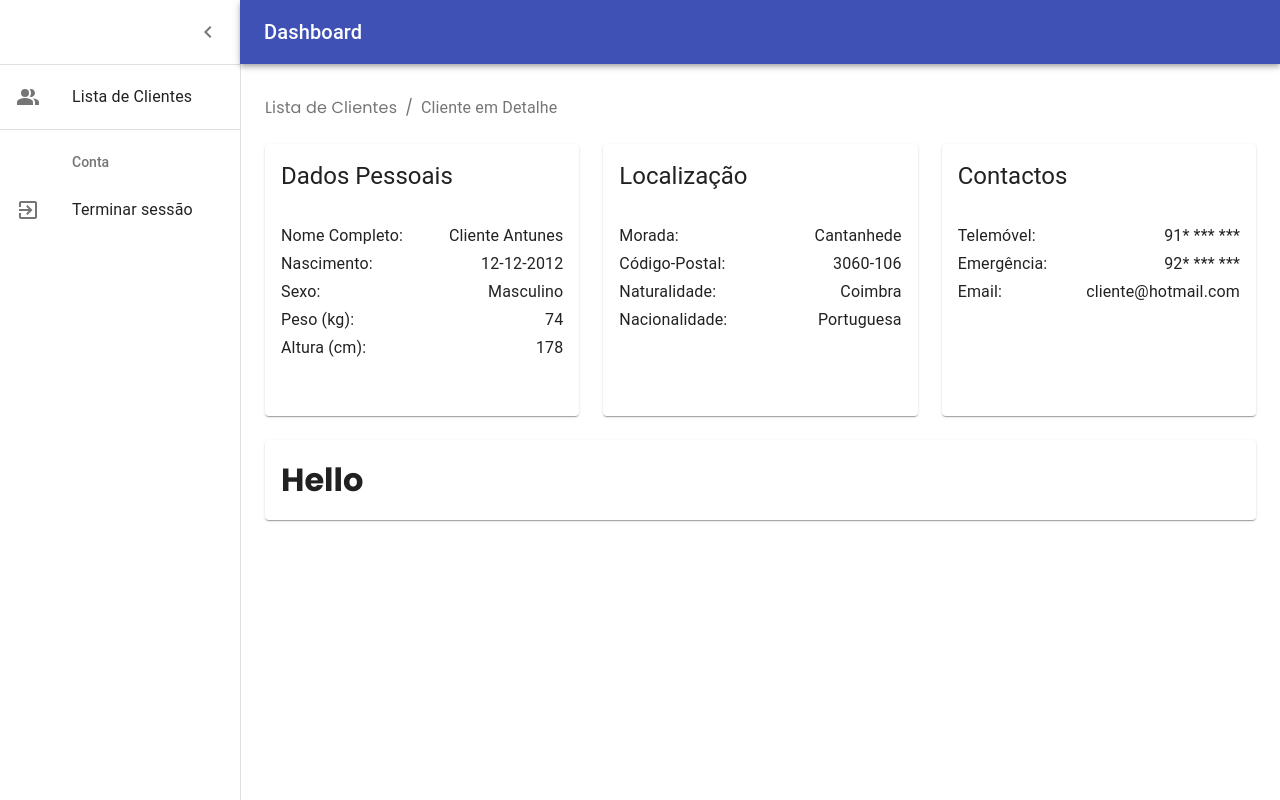
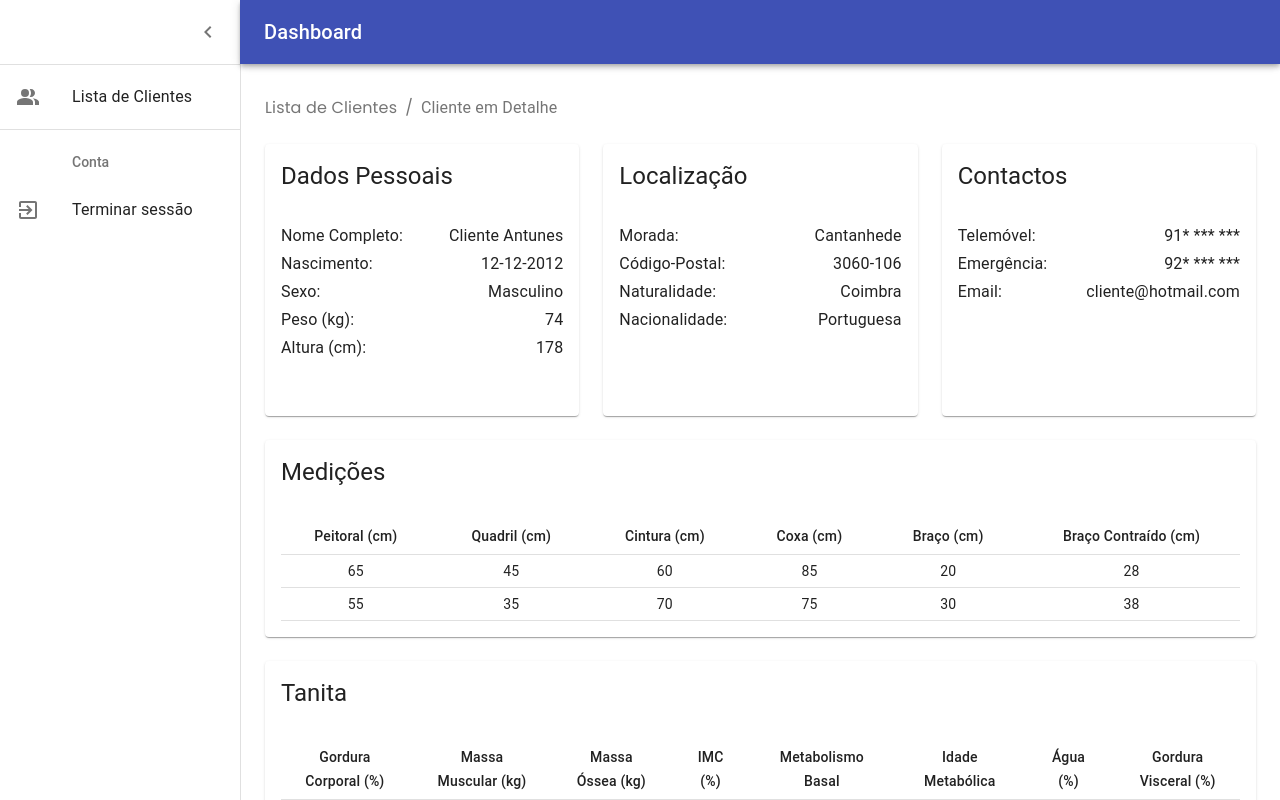
Before and after one commit to FranciscoMendes10866/squate, a React (Create React App) app in the folder juno/: page /dashboard/clients/details in a window 1280 px wide. Built offline with nearby package versions, Linux system fonts and the light colour scheme; the HTML template or start-up script is replaced by a standard one.

Commit message:
added measurements and tanita table

```diff
--- /dev/null
+++ b/juno/src/components/details/measurementsTable.jsx
@@ -0,0 +1,57 @@
+import { makeStyles } from "@material-ui/core/styles";
+import Table from "@material-ui/core/Table";
+import TableBody from "@material-ui/core/TableBody";
+import Typography from "@material-ui/core/Typography";
+import TableCell from "@material-ui/core/TableCell";
+import TableHead from "@material-ui/core/TableHead";
+import TableRow from "@material-ui/core/TableRow";
+
+function createData(id, peitoral, quadril, cintura, coxa, braco, contraido) {
+  return { id, peitoral, quadril, cintura, coxa, braco, contraido };
+}
+
+const rows = [
+  createData(0, 65, 45, 60, 85, 20, 28),
+  createData(1, 55, 35, 70, 75, 30, 38),
+];
+
+const useStyles = makeStyles({
+  margin: {
+    marginTop: 30,
+  },
+});
+
+const MeasurementsTable = () => {
+  const classes = useStyles();
+  return (
+    <>
+      <Typography variant="h5">Medições</Typography>
+      <Table size="small" className={classes.margin}>
+        <TableHead>
+          <TableRow>
+            <TableCell align="center">Peitoral (cm)</TableCell>
+            <TableCell align="center">Quadril (cm)</TableCell>
+            <TableCell align="center">Cintura (cm)</TableCell>
+            <TableCell align="center">Coxa (cm)</TableCell>
+            <TableCell align="center">Braço (cm)</TableCell>
+            <TableCell align="center">Braço Contraído (cm)</TableCell>
+          </TableRow>
+        </TableHead>
+        <TableBody>
+          {rows.map((row) => (
+            <TableRow key={row.id}>
+              <TableCell align="center">{row.peitoral}</TableCell>
+              <TableCell align="center">{row.quadril}</TableCell>
+              <TableCell align="center">{row.cintura}</TableCell>
+              <TableCell align="center">{row.coxa}</TableCell>
+              <TableCell align="center">{row.braco}</TableCell>
+              <TableCell align="center">{row.contraido}</TableCell>
+            </TableRow>
+          ))}
+        </TableBody>
+      </Table>
+    </>
+  );
+};
+
+export default MeasurementsTable;
--- /dev/null
+++ b/juno/src/components/details/tanitaTable.jsx
@@ -0,0 +1,71 @@
+import { makeStyles } from "@material-ui/core/styles";
+import Table from "@material-ui/core/Table";
+import TableBody from "@material-ui/core/TableBody";
+import Typography from "@material-ui/core/Typography";
+import TableCell from "@material-ui/core/TableCell";
+import TableHead from "@material-ui/core/TableHead";
+import TableRow from "@material-ui/core/TableRow";
+
+function createData(
+  id,
+  gordura,
+  muscular,
+  ossea,
+  imc,
+  basal,
+  idade,
+  agua,
+  visceral
+) {
+  return { id, gordura, muscular, ossea, imc, basal, idade, agua, visceral };
+}
+
+const rows = [
+  createData(0, 14, 60, 10, 8, 45, 25, 50, 12),
+  createData(1, 14, 60, 10, 8, 45, 25, 50, 12),
+];
+
+const useStyles = makeStyles({
+  margin: {
+    marginTop: 30,
+  },
+});
+
+const TanitaTable = () => {
+  const classes = useStyles();
+  return (
+    <>
+      <Typography variant="h5">Tanita</Typography>
+      <Table size="small" className={classes.margin}>
+        <TableHead>
+          <TableRow>
+            <TableCell align="center">Gordura Corporal (%)</TableCell>
+            <TableCell align="center">Massa Muscular (kg)</TableCell>
+            <TableCell align="center">Massa Óssea (kg)</TableCell>
+            <TableCell align="center">IMC (%)</TableCell>
+            <TableCell align="center">Metabolismo Basal</TableCell>
+            <TableCell align="center">Idade Metabólica</TableCell>
+            <TableCell align="center">Água (%)</TableCell>
+            <TableCell align="center">Gordura Visceral (%)</TableCell>
+          </TableRow>
+        </TableHead>
+        <TableBody>
+          {rows.map((row) => (
+            <TableRow key={row.id}>
+              <TableCell align="center">{row.gordura}</TableCell>
+              <TableCell align="center">{row.muscular}</TableCell>
+              <TableCell align="center">{row.ossea}</TableCell>
+              <TableCell align="center">{row.imc}</TableCell>
+              <TableCell align="center">{row.basal}</TableCell>
+              <TableCell align="center">{row.idade}</TableCell>
+              <TableCell align="center">{row.agua}</TableCell>
+              <TableCell align="center">{row.visceral}</TableCell>
+            </TableRow>
+          ))}
+        </TableBody>
+      </Table>
+    </>
+  );
+};
+
+export default TanitaTable;
--- a/juno/src/components/index.js
+++ b/juno/src/components/index.js
@@ -1,3 +1,5 @@
 export { default as LocationDetails } from "./details/location";
 export { default as ContactDetails } from "./details/contacts";
 export { default as PersonalDetails } from "./details/personal";
+export { default as MeasurementsTable } from "./details/measurementsTable";
+export { default as TanitaTable } from "./details/tanitaTable";
--- a/juno/src/pages/admin/clientDetails.jsx
+++ b/juno/src/pages/admin/clientDetails.jsx
@@ -11,6 +11,8 @@ import {
   LocationDetails,
   ContactDetails,
   PersonalDetails,
+  MeasurementsTable,
+  TanitaTable
 } from "../../components";
 
 const useStyles = makeStyles((theme) => ({
@@ -56,7 +58,12 @@ const ClientDetails = ({ location }) => {
         <ContactDetails fixedHeightPaper={fixedHeightPaper} />
         <Grid item xs={12}>
           <Paper className={classes.paper}>
-            <h1>Hello</h1>
+            <MeasurementsTable />
+          </Paper>
+        </Grid>
+        <Grid item xs={12}>
+          <Paper className={classes.paper}>
+            <TanitaTable />
           </Paper>
         </Grid>
       </Grid>
```
